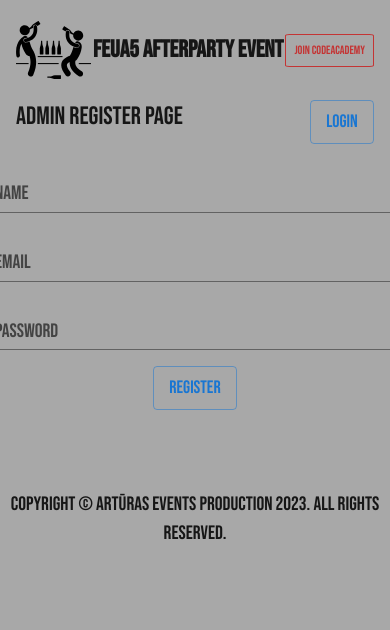
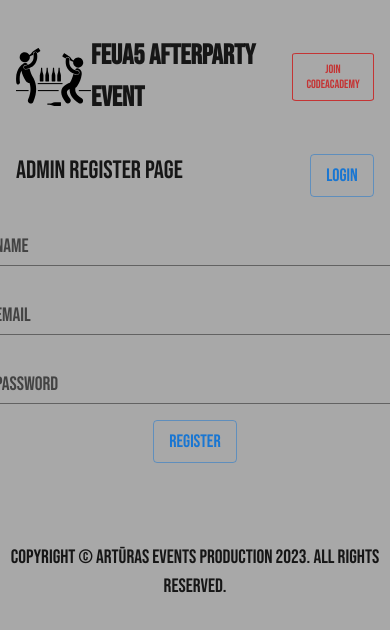
Before and after one commit to Arturas-B112/FULLSTACK-EXAM, a React (Vite) app in the folder web/: page / in a window 390 px wide. Shown: the top 630 px of the page. Built offline with nearby package versions, Linux system fonts and the light colour scheme.

Commit message:
Changed responsive font size

```diff
--- a/web/src/components/header/Header.css
+++ b/web/src/components/header/Header.css
@@ -26,9 +26,9 @@
   cursor: pointer;
 }
 
-@media only screen and (max-width: 600px) {
+@media only screen and (max-width: 650px) {
   .heading {
-    font-size: 24px;
+    font-size: 28px;
   }
   .logo {
     width: 75px;
```
